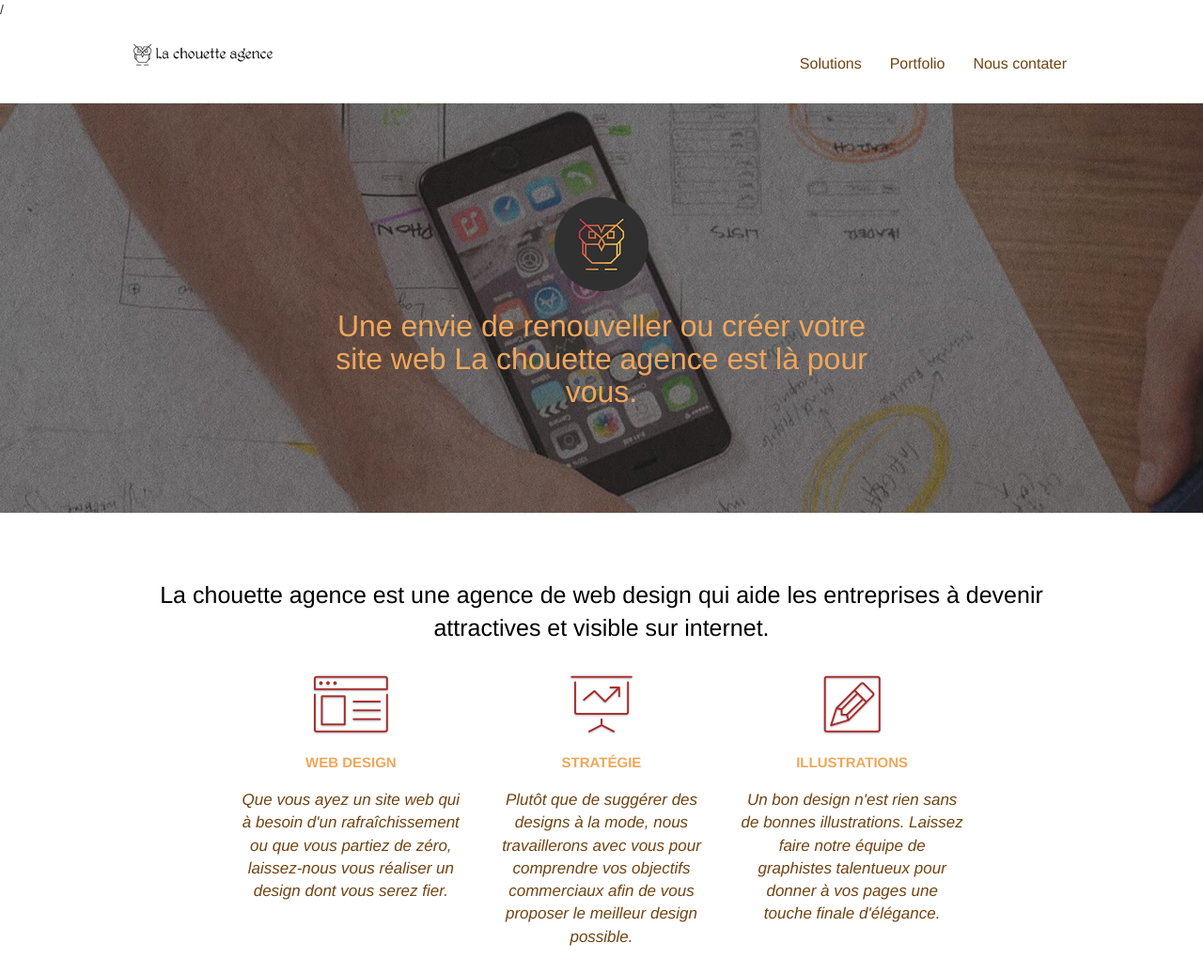
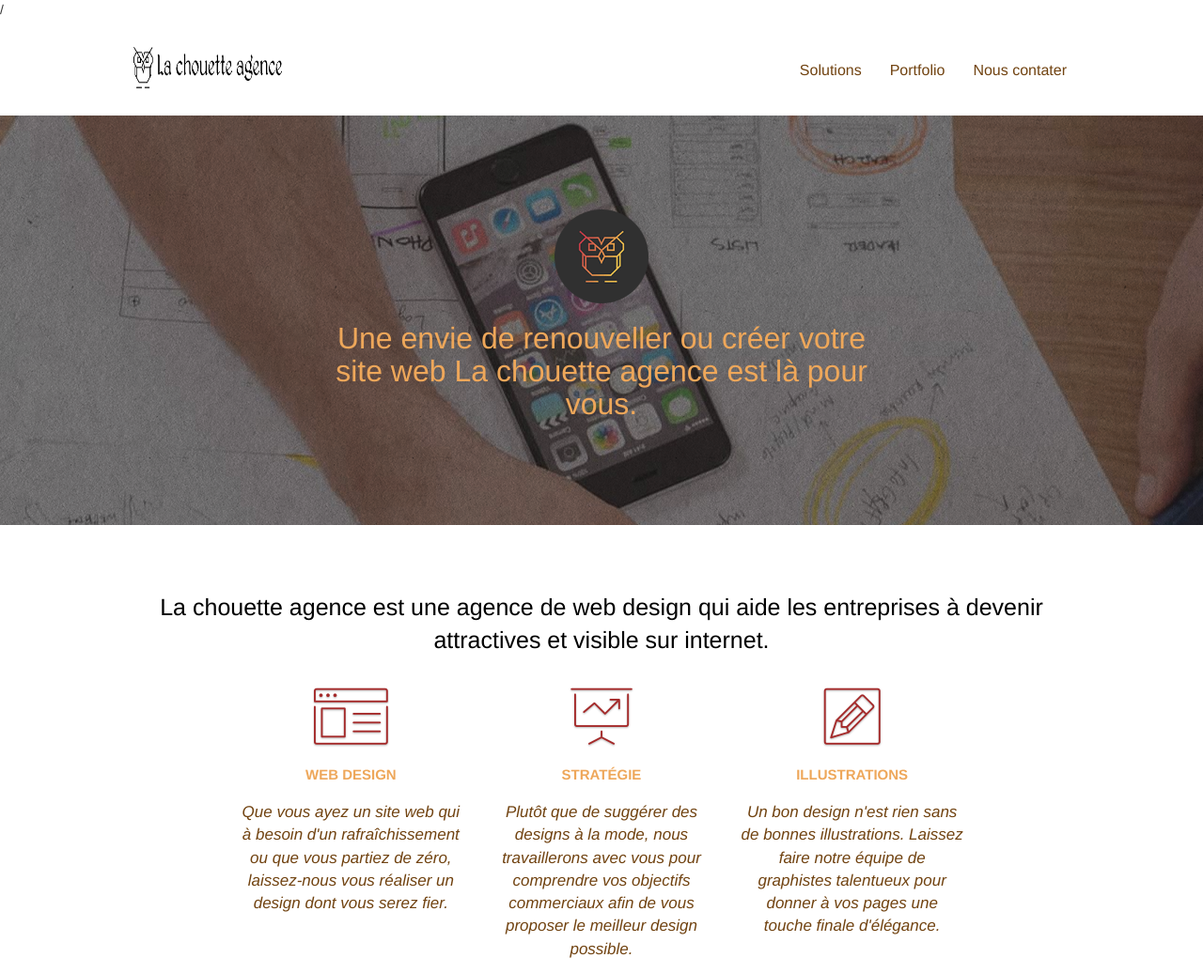
Before and after one commit to Emiliebolo/EmilieBolo_4_06032021, a plain HTML site: page index.html in a window 1280 px wide. Shown: the top 1036 px of the page at 94% size. Drawn offline with Linux system fonts and the light colour scheme.

Commit message:
logo la chouette agence width et height

```diff
--- a/style.css
+++ b/style.css
@@ -314,7 +314,8 @@ a:hover {
 }
 
 .navbar-brand img {
-    width: 150px;
+    width: 160px;
+    height: 55px;
 }
 
 .navbar-brand img[src$=svg] {
```
